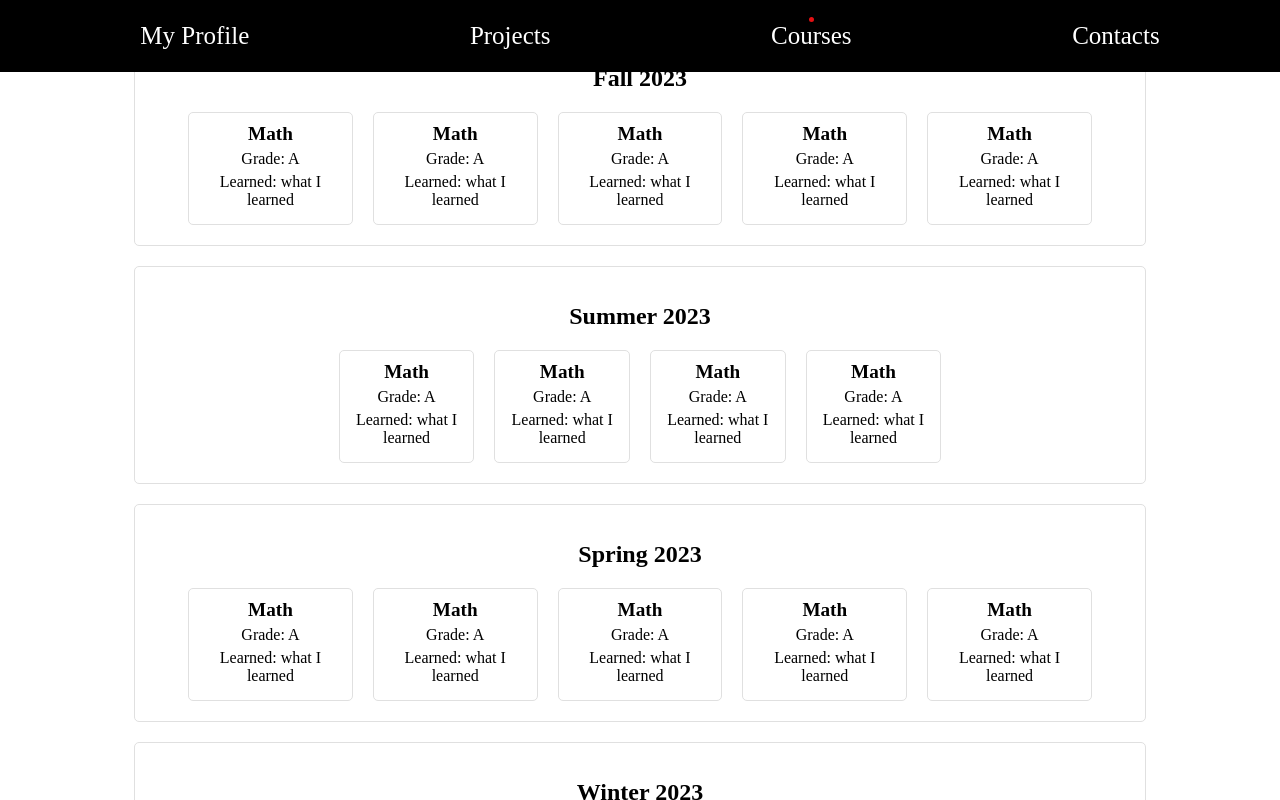
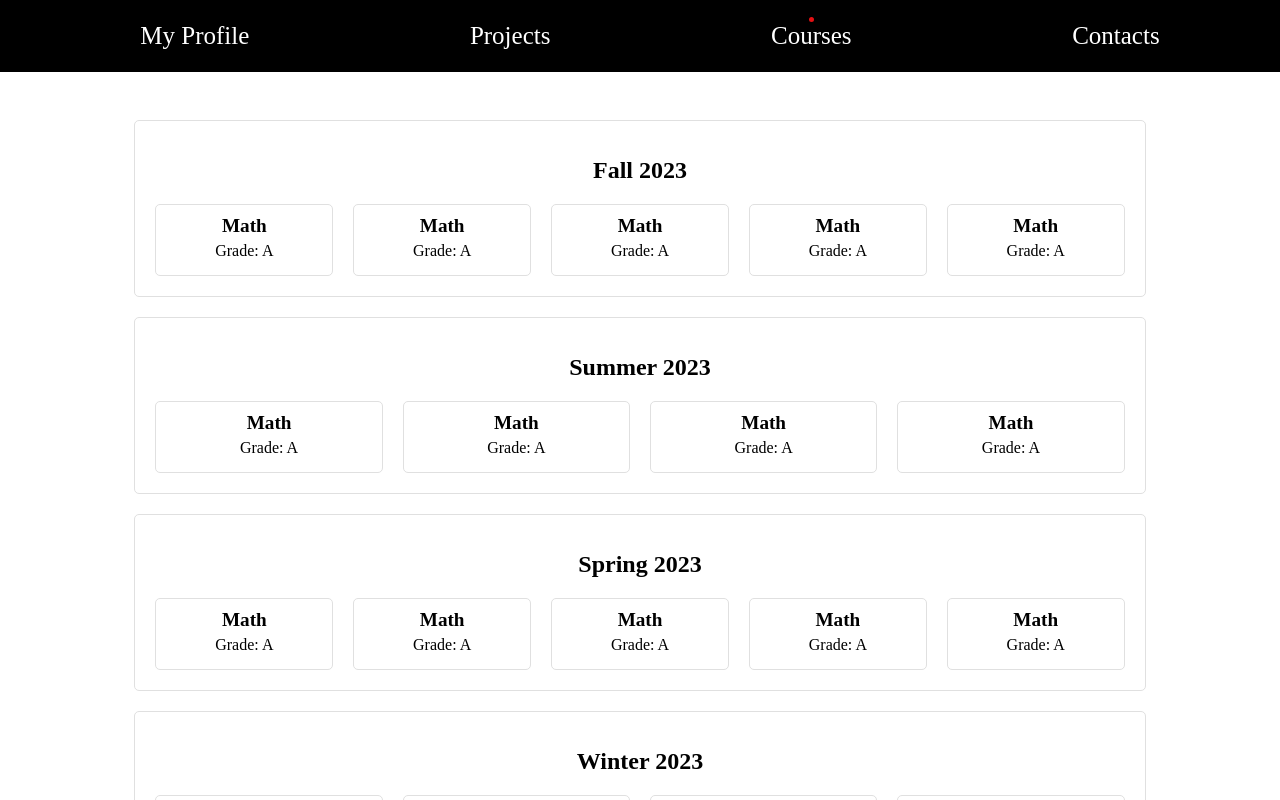
Before and after one commit to yoseph0524/my-website, a React (Create React App) app: page /courses in a window 1280 px wide. Shown: the top 800 px of the page. Built offline with nearby package versions, Linux system fonts and the light colour scheme.

Commit message:
finished courses outline

```diff
--- a/src/routes/Courses.tsx
+++ b/src/routes/Courses.tsx
@@ -18,8 +18,23 @@ const boxVariants = {
 };
 
 const modalVariants = {
-  hidden: { scale: 0 },
-  visible: { scale: 1 },
+  hidden: { scale: 0, opacity: 0 },
+  visible: {
+    scale: 1,
+    opacity: 1,
+    transition: {
+      type: "spring",
+      stiffness: 100,
+      damping: 20,
+    },
+  },
+  exit: {
+    scale: 0.75,
+    opacity: 0,
+    transition: {
+      duration: 0.5,
+    },
+  },
 };
 
 const Course: React.FC = () => {
@@ -38,7 +53,7 @@ const Course: React.FC = () => {
   };
 
   return (
-    <div className="course-container">
+    <div className={`course-container ${selectedCourse ? "modalActive" : ""}`}>
       {Object.entries(courses).map(([semester, semesterCourses]) => (
         <div className="semester" key={semester}>
           <h1 className="semester-title">{semester}</h1>
@@ -54,7 +69,6 @@ const Course: React.FC = () => {
               >
                 <h2>{course.name}</h2>
                 <p>Grade: {course.grade}</p>
-                <p>Learned: {course.learned}</p>
               </motion.div>
             ))}
           </div>
@@ -67,7 +81,7 @@ const Course: React.FC = () => {
             variants={modalVariants}
             initial="hidden"
             animate="visible"
-            exit="hidden"
+            exit="exit"
             onClick={() => setSelectedCourse(null)}
           >
             <h2>{selectedCourse.name}</h2>
--- a/src/routes/Projects.tsx
+++ b/src/routes/Projects.tsx
@@ -14,7 +14,7 @@ const Layout = styled.div`
 const Project = styled.div`
   width: 80vw;
   height: 30vh;
-  background-color: gray;
+  background-color: rgba(128, 128, 128, 0.5);
   margin-bottom: 20px;
   border-radius: 0% 15%;
   display: grid;
--- a/src/routes/courses.css
+++ b/src/routes/courses.css
@@ -1,4 +1,5 @@
 .course-container {
+  margin-top: 100px !important;
   width: 80%;
   margin: 0 auto;
   padding: 20px;
@@ -14,6 +15,7 @@
   display: flex;
   flex-direction: column;
   align-items: center;
+  justify-content: space-around;
 }
 
 .semester-title {
@@ -26,12 +28,13 @@
 .courses {
   display: flex;
   gap: 20px;
-  justify-content: center;
   cursor: pointer;
+  justify-content: space-around;
+  width: 100%;
 }
 
 .course {
-  width: 15%;
+  width: 25%;
   text-align: center;
   padding: 10px;
   border: 1px solid #e0e0e0;
@@ -54,6 +57,7 @@
   transform: translate(-50%, -50%) !important;
   z-index: 1000;
   width: 60%;
+  height: 60%;
   padding: 20px;
   background-color: #fff;
   border: 1px solid #e0e0e0;
@@ -82,3 +86,11 @@
   opacity: 1;
   visibility: visible;
 }
+
+.course-container.modalActive > .semester {
+  filter: blur(5px);
+}
+
+.course-container.modalActive {
+  background-color: rgba(128, 128, 128, 0.5);
+}
```
